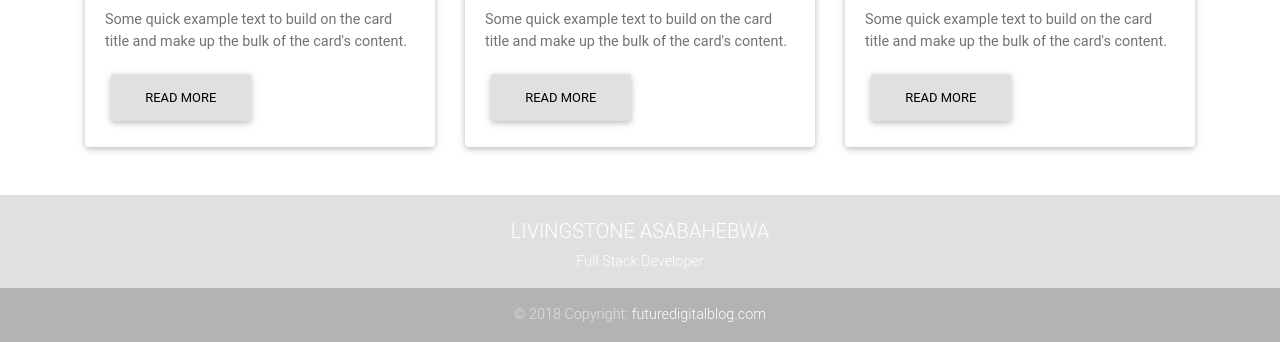
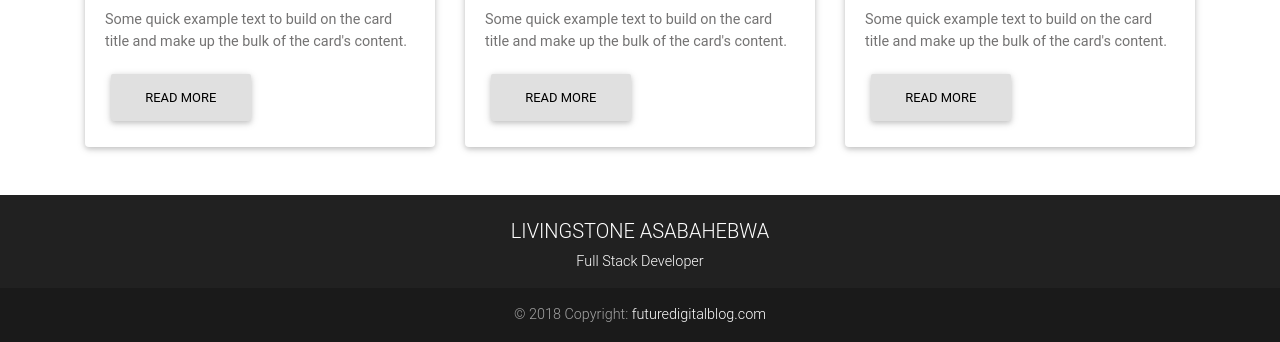
Before and after one commit to ahebwa49/static-fdb, a website: page public/index.html in a window 1280 px wide. Shown: the part 1647-1989 px from the top of the page. Drawn offline with nearby package versions, Linux system fonts and the light colour scheme; a web font is replaced by a local one.

Commit message:
add a dark background to the footer

```diff
--- a/public/index.html
+++ b/public/index.html
@@ -293,7 +293,7 @@
 <!--/Main layout-->
 
 <!--Footer-->
-<footer class="page-footer font-small bg-light pt-4 mt-4">
+<footer class="page-footer font-small bg-dark pt-4 mt-4">
 
     <!-- Footer Links -->
     <div class="container text-center">
```
Also changed, not shown: public/post.html (line endings or trailing spaces).
